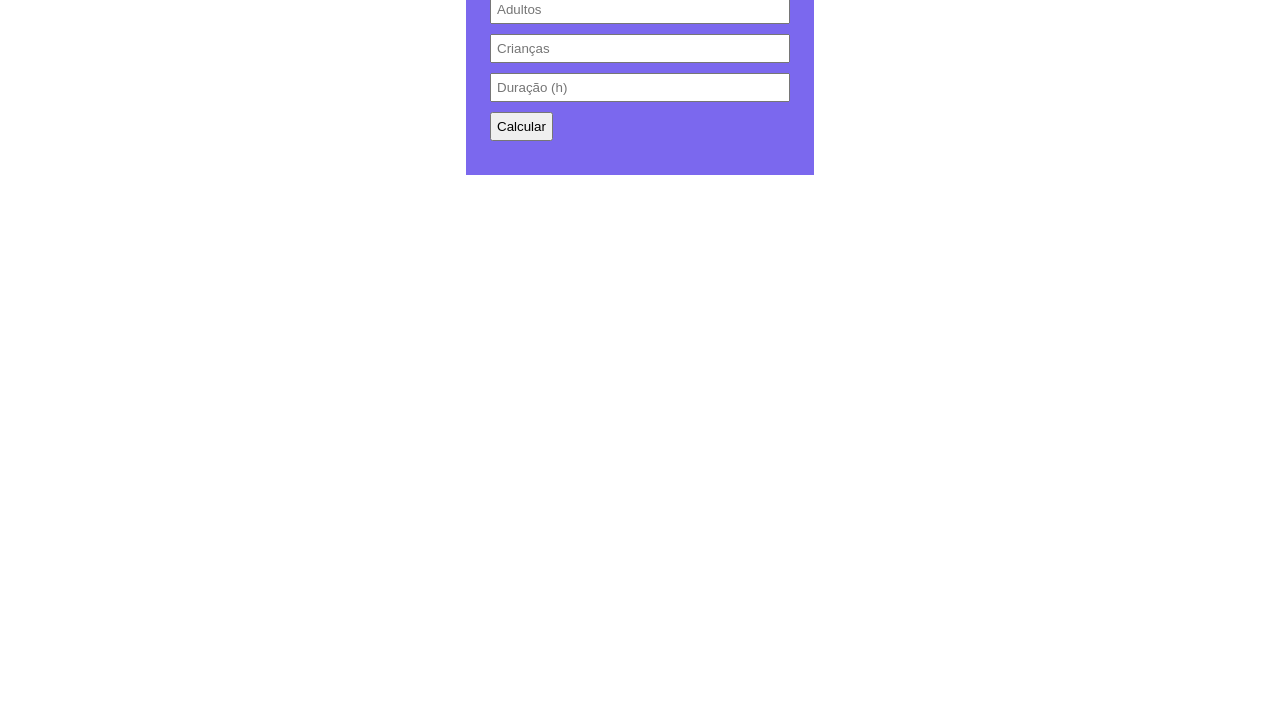
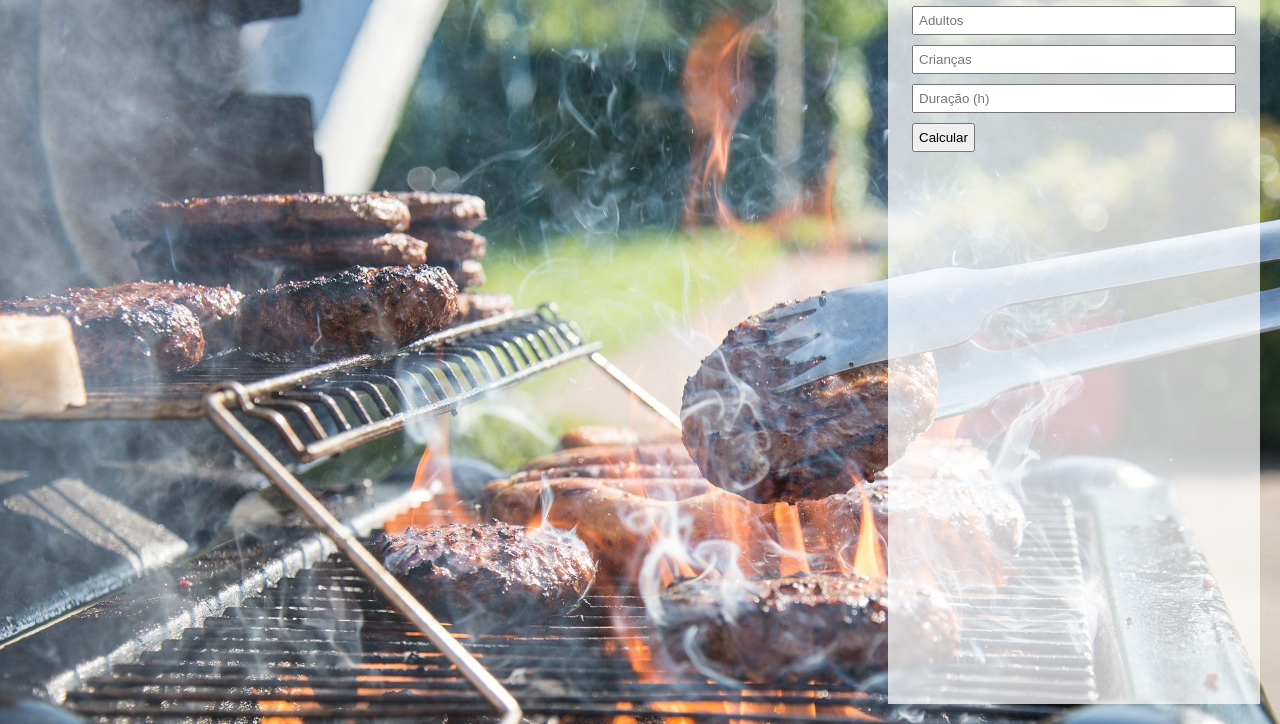
Before and after one commit to devfborges/churrascometro, a plain HTML site: page index.html in a window 1280 px wide. Shown: the part 76-800 px from the top of the page. Drawn offline with Linux system fonts and the light colour scheme.

Commit message:
build: background-image and favicon added

```diff
--- a/assets/css/style.css
+++ b/assets/css/style.css
@@ -3,16 +3,28 @@
     padding: 0;
 }
 
-body {
+.container {
+    background: url(../images/churras.jpg);
+    background-size: cover;
+    overflow: hidden;
+    width: 100vw;
+    height: 100vh;
     font-family: Arial, Helvetica, sans-serif;
+    padding: 20px;
+    box-sizing: border-box;
 }
 
-.container {
-    max-width: 300px;
-    margin: auto;
-    background-color: mediumslateblue;
+.box {
+    width: 30%;
+    height: 100%;
+    box-sizing: border-box;
+    float: right;
+    background-color: #FFFFFFBB;
     padding: 24px;
-    color: white;
+}
+
+.resultado {
+    margin-top: 10px;
 }
 
 input {
@@ -30,7 +42,3 @@ h1 {
 button {
     padding: 5px;
 }
-
-#resultado {
-    margin-top: 10px;
-}
--- a/assets/js/script.js
+++ b/assets/js/script.js
@@ -42,7 +42,7 @@ function calculoGeral() {
     const numeroDeAdultos =  document.querySelector('#inp-adultos');
     const numeroDeCriancas = document.querySelector('#inp-criancas');
     const duracaoDoChurrasco = document.querySelector('#inp-duracao');
-    const espacoDoResultado = document.querySelector('#resultado');
+    const espacoDoResultado = document.querySelector('.resultado');
 
     let quantidadeDeCarne = calculaCarne(numeroDeAdultos.value, numeroDeCriancas.value, duracaoDoChurrasco.value);
     let quantidadeDeCerveja = calculaCerveja(numeroDeAdultos.value, duracaoDoChurrasco.value);
--- a/index.html
+++ b/index.html
@@ -5,16 +5,20 @@
     <meta name="viewport" content="width=device-width, initial-scale=1.0">
     <title>Churrascometro</title>
     <link rel="stylesheet" href="./assets/css/style.css">
+    <link rel="icon" href="./assets/images/favicon.png">
 </head>
 <body>
     <main class="container">
-        <h1>Churrascômetro</h1>
-        <input id="inp-adultos" type="number" placeholder="Adultos" name="adultos">
-        <input id="inp-criancas" type="number" placeholder="Crianças" name="crianças">
-        <input id="inp-duracao" type="number" placeholder="Duração (h)" name="duração">
-        <button onclick="calculoGeral()">Calcular</button>
-
-        <div id="resultado"></div>
+        <div class="box">
+            <section class="formulario">
+                <h1>Churrascômetro</h1>
+                <input id="inp-adultos" type="number" placeholder="Adultos" name="adultos">
+                <input id="inp-criancas" type="number" placeholder="Crianças" name="crianças">
+                <input id="inp-duracao" type="number" placeholder="Duração (h)" name="duração">
+                <button onclick="calculoGeral()">Calcular</button>
+            </section>
+            <section class="resultado"></section>
+        </div>
     </main>
 
     <script src="./assets/js/script.js"></script>
```
Also changed, not shown: assets/images/churras.jpg (added), assets/images/favicon.png (added).
